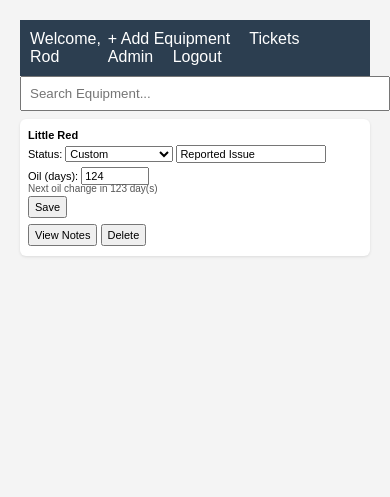
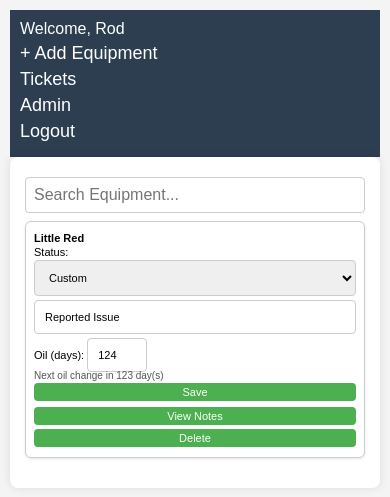
Before and after one commit to Dillrex/NibleyCityParksMaintenance, a Flask app: page /dashboard in a window 390 px wide. Shown: the top 497 px of the page. Run offline with Flask 3, Linux system fonts and the light colour scheme; a user stored in the database is signed in; data comes from the database, SQL or seed files in the repository.

Commit message:
Mobile responsiveness updates and UI improvements

```diff
--- a/static/css/style.css
+++ b/static/css/style.css
@@ -1,6 +1,112 @@
+/* Base Styles */
 body {
     font-family: sans-serif;
     background: #f4f4f4;
     margin: 0;
     padding: 20px;
 }
+
+h1, h2, h3 {
+    margin: 10px 0;
+}
+
+/* Container for pages */
+.container {
+    max-width: 1000px;
+    margin: auto;
+    padding: 20px;
+    background: white;
+    border-radius: 8px;
+    box-shadow: 0 0 10px rgba(0, 0, 0, 0.1);
+}
+
+/* Cards for equipment, tickets, etc */
+.card {
+    background: #ffffff;
+    border: 1px solid #ccc;
+    padding: 15px;
+    border-radius: 6px;
+    margin-bottom: 15px;
+}
+
+/* Navbar */
+.navbar {
+    display: flex;
+    justify-content: space-between;
+    align-items: center;
+    background: #333;
+    color: white;
+    padding: 10px 20px;
+    flex-wrap: wrap;
+}
+
+.navbar a {
+    color: white;
+    text-decoration: none;
+    margin: 5px 10px;
+}
+
+/* Inputs and Buttons */
+input[type="text"],
+input[type="number"],
+input[type="password"],
+select,
+textarea {
+    width: 100%;
+    padding: 10px;
+    margin-top: 5px;
+    margin-bottom: 15px;
+    border: 1px solid #ccc;
+    border-radius: 4px;
+    box-sizing: border-box;
+}
+
+button {
+    background-color: #4CAF50;
+    color: white;
+    padding: 10px 16px;
+    border: none;
+    border-radius: 4px;
+    cursor: pointer;
+    font-size: 15px;
+    margin-right: 5px;
+}
+
+button:hover {
+    background-color: #45a049;
+}
+
+/* Responsive Design */
+@media (max-width: 768px) {
+    body {
+        padding: 10px;
+    }
+
+    .container {
+        padding: 15px;
+    }
+
+    .card {
+        padding: 10px;
+    }
+
+    input, select, textarea, button {
+        font-size: 16px;
+        width: 100%;
+    }
+
+    .navbar {
+        flex-direction: column;
+        align-items: flex-start;
+    }
+
+    .navbar a {
+        display: block;
+        margin: 5px 0;
+        font-size: 18px;
+    }
+
+    h1, h2, h3 {
+        font-size: 1.4em;
+    }
+}
--- a/templates/dashboard.html
+++ b/templates/dashboard.html
@@ -1,6 +1,7 @@
 <!DOCTYPE html>
 <html>
 <head>
+    <meta name="viewport" content="width=device-width, initial-scale=1.0">
     <title>Dashboard</title>
     <link rel="stylesheet" href="{{ url_for('static', filename='css/style.css') }}">
     <style>
--- a/templates/equipment.html
+++ b/templates/equipment.html
@@ -2,6 +2,7 @@
 <!DOCTYPE html>
 <html>
 <head><title>Add Equipment</title>
+<meta name="viewport" content="width=device-width, initial-scale=1.0">
 <link rel="stylesheet" href="{{ url_for('static', filename='css/style.css') }}">
 </head>
 <body>
--- a/templates/login.html
+++ b/templates/login.html
@@ -2,6 +2,7 @@
 <!DOCTYPE html>
 <html>
 <head>
+    <meta name="viewport" content="width=device-width, initial-scale=1.0">
     <link rel="stylesheet" href="{{ url_for('static', filename='css/style.css') }}">
     <title>Login</title>
 </head>
--- a/templates/notes.html
+++ b/templates/notes.html
@@ -1,6 +1,7 @@
 <!DOCTYPE html>
 <html>
 <head>
+    <meta name="viewport" content="width=device-width, initial-scale=1.0">
     <title>Notes - {{ equipment.name }}</title>
     <link rel="stylesheet" href="{{ url_for('static', filename='css/style.css') }}">
     <style>
--- a/templates/public_ticket.html
+++ b/templates/public_ticket.html
@@ -2,6 +2,7 @@
 <!DOCTYPE html>
 <html>
 <head>
+    <meta name="viewport" content="width=device-width, initial-scale=1.0">
     <title>Submit Ticket</title>
     <link rel="stylesheet" href="{{ url_for('static', filename='css/style.css') }}">
     <script>
--- a/templates/submit_ticket.html
+++ b/templates/submit_ticket.html
@@ -1,6 +1,7 @@
 <!DOCTYPE html>
 <html>
 <head>
+    <meta name="viewport" content="width=device-width, initial-scale=1.0">
     <title>Submit Maintenance Ticket</title>
     <link rel="stylesheet" href="{{ url_for('static', filename='css/style.css') }}">
     <style>
--- a/templates/tickets.html
+++ b/templates/tickets.html
@@ -1,6 +1,7 @@
 <!DOCTYPE html>
 <html>
 <head>
+    <meta name="viewport" content="width=device-width, initial-scale=1.0">
     <title>Active Tickets</title>
     <link rel="stylesheet" href="{{ url_for('static', filename='css/style.css') }}">
     <style>
```
